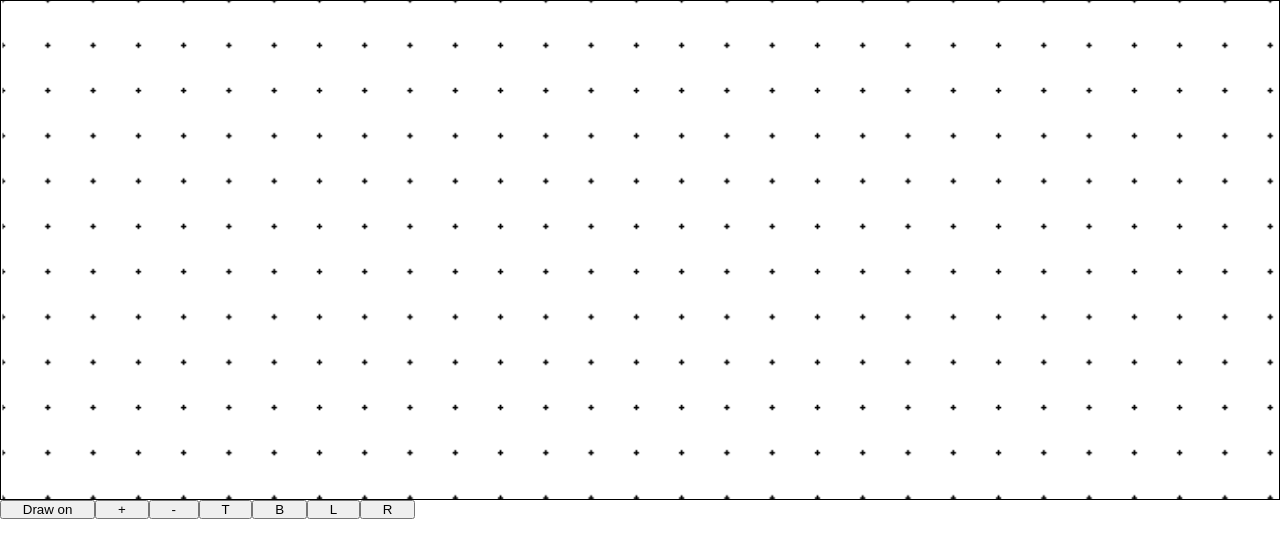
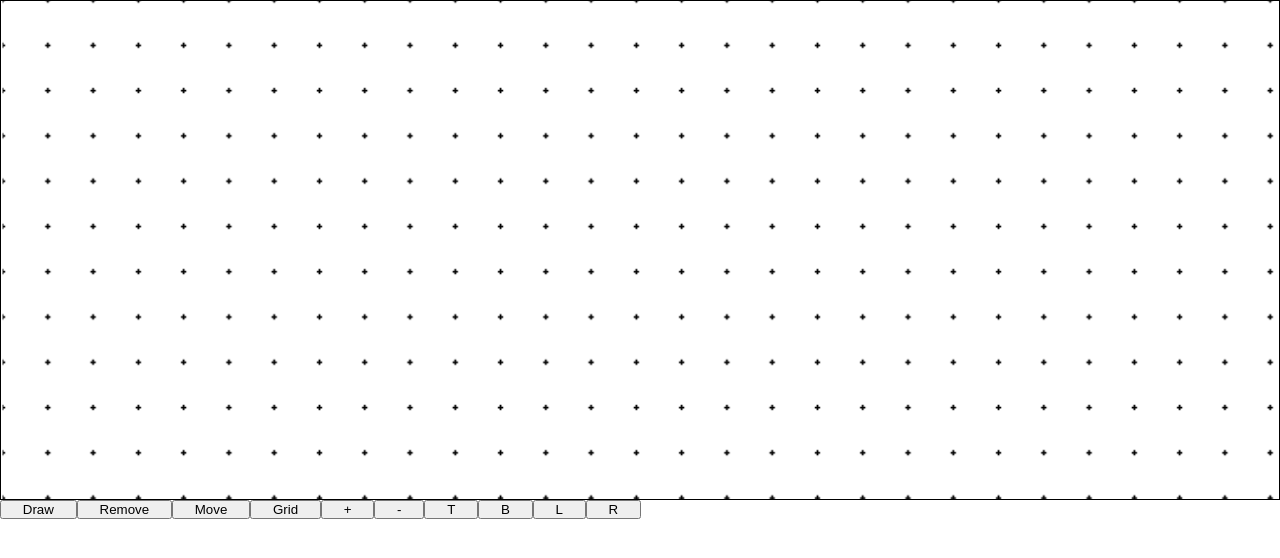
Before and after one commit to N6MCA51593/it-tasker, a React (Create React App) app in the folder client/: page / in a window 1280 px wide. Shown: the top 558 px of the page. Built offline with nearby package versions, Linux system fonts and the light colour scheme; the HTML template or start-up script is replaced by a standard one.

Commit message:
controls progress

```diff
--- /dev/null
+++ b/client/src/components/geometry/GeometryControls.js
@@ -0,0 +1,27 @@
+import React from 'react';
+
+const GeometryControls = ({
+  zoomIn,
+  zoomOut,
+  panH,
+  panV,
+  setMode,
+  toggleGrid
+}) => {
+  return (
+    <div className='geometry-controls'>
+      <button onClick={() => setMode('draw')}>Draw</button>
+      <button onClick={() => setMode('remove')}>Remove</button>
+      <button onClick={() => setMode('move')}>Move</button>
+      <button onClick={() => toggleGrid()}>Grid</button>
+      <button onClick={() => zoomIn()}> + </button>
+      <button onClick={() => zoomOut()}> - </button>
+      <button onClick={() => panV(-1)}> T </button>
+      <button onClick={() => panV()}> B </button>
+      <button onClick={() => panH(-1)}> L </button>
+      <button onClick={() => panH()}> R </button>
+    </div>
+  );
+};
+
+export default GeometryControls;
--- a/client/src/components/geometry/GeometryDrawing.js
+++ b/client/src/components/geometry/GeometryDrawing.js
@@ -1,19 +1,20 @@
 import React, { useRef, useState, Fragment } from 'react';
 import Wall from './Wall';
 import Grid from './Grid';
-//import Test from './Test';
+import GeometryControls from './GeometryControls';
 import useDimensions from './useDimensions';
 import useCoordinates from './useCoordinates';
 import useZoomAndPan from './useZoomAndPan';
+import useGrid from './useGrid';
 
 const GeometryDrawing = () => {
-  const isGrid = true;
-  const gridStep = 50;
   const [walls, setWalls] = useState([]);
   const [activeWall, setActiveWall] = useState(null);
+  //const [isActive, setIsActive] = useState(false);
   const [mode, setMode] = useState('draw');
   const ref = useRef();
   const { width, height } = useDimensions(ref);
+  const { isGrid, gridStep, toggleGrid } = useGrid();
   const {
     zoomLvl,
     zoomIn,
@@ -57,7 +58,7 @@ const GeometryDrawing = () => {
   };
 
   const handleMouseMove = e => {
-    if (mode === 'draw' && activeWall) {
+    if (activeWall) {
       //console.log(getRelCoord(e));
       setActiveWall({
         ...activeWall,
@@ -80,7 +81,28 @@ const GeometryDrawing = () => {
       } else {
         setWalls([...walls, { ...activeWall, x2: coords.x, y2: coords.y }]);
         setActiveWall(null);
-        setMode(null);
+      }
+    } else if (mode === 'remove') {
+      setWalls([
+        ...walls.filter(
+          el =>
+            el.x1 !== coords.x1 ||
+            el.x2 !== coords.x2 ||
+            el.y1 !== coords.y1 ||
+            el.y2 !== coords.y2
+        )
+      ]);
+    } else if (mode === 'move') {
+      if (activeWall) {
+        setWalls([...walls, { ...activeWall, x2: coords.x, y2: coords.y }]);
+        setActiveWall(null);
+      } else {
+        setActiveWall({
+          x1: coords.x,
+          y1: coords.y,
+          x2: getRelCoord(e).x,
+          y2: getRelCoord(e).y
+        });
       }
     }
   };
@@ -98,12 +120,14 @@ const GeometryDrawing = () => {
             height * zoomLvl
           }`}
         >
+          {isGrid && (
             <Grid
               panVLvl={panVLvl}
               panHLvl={panHLvl}
               width={width * zoomLvl}
               height={height * zoomLvl}
             />
+          )}
           {activeWall && <Wall {...activeWall} />}
           {walls.map((e, i) => (
             <Wall
@@ -116,13 +140,14 @@ const GeometryDrawing = () => {
           ))}
         </svg>
       </div>
-      <button onClick={() => setMode('draw')}>Draw on</button>
-      <button onClick={() => zoomIn()}> + </button>
-      <button onClick={() => zoomOut()}> - </button>
-      <button onClick={() => panV(-1)}> T </button>
-      <button onClick={() => panV()}> B </button>
-      <button onClick={() => panH(-1)}> L </button>
-      <button onClick={() => panH()}> R </button>
+      <GeometryControls
+        zoomIn={zoomIn}
+        zoomOut={zoomOut}
+        panH={panH}
+        panV={panV}
+        setMode={setMode}
+        toggleGrid={toggleGrid}
+      />
     </Fragment>
   );
 };
--- a/client/src/components/geometry/Wall.js
+++ b/client/src/components/geometry/Wall.js
@@ -4,17 +4,15 @@ import React, { memo } from 'react';
 const Wall = ({ x1, y1, x2, y2, handleWallClick, mode, getRelCoord }) => {
   const r = 5;
   return (
-    <g>
+    <g
+      onClick={handleWallClick && (e => handleWallClick(e, { x1, x2, y1, y2 }))}
+    >
       <circle
         cx={x1}
         cy={y1}
         r={r}
         fill='black'
-        onClick={
-          mode === 'draw'
-            ? e => handleWallClick(e, { x: x1, y: y1 })
-            : undefined
-        }
+        onClick={handleWallClick && (e => handleWallClick(e, { x: x1, y: y1 }))}
       />
       <line
         x1={x1}
@@ -23,20 +21,14 @@ const Wall = ({ x1, y1, x2, y2, handleWallClick, mode, getRelCoord }) => {
         y2={y2}
         strokeWidth='4'
         stroke='black'
-        onClick={
-          mode === 'draw' ? e => handleWallClick(e, getRelCoord(e)) : undefined
-        }
+        onClick={handleWallClick && (e => handleWallClick(e, getRelCoord(e)))}
       />
       <circle
         cx={x2}
         cy={y2}
         r={r}
         fill='black'
-        onClick={
-          mode === 'draw'
-            ? e => handleWallClick(e, { x: x2, y: y2 })
-            : undefined
-        }
+        onClick={handleWallClick && (e => handleWallClick(e, { x: x2, y: y2 }))}
       />
     </g>
   );
--- /dev/null
+++ b/client/src/components/geometry/useGrid.js
@@ -0,0 +1,13 @@
+import { useState } from 'react';
+
+const useGrid = () => {
+  const gridStep = 50;
+  const [isGrid, setIsGrid] = useState(true);
+  const toggleGrid = () => {
+    setIsGrid(!isGrid);
+  };
+
+  return { isGrid, gridStep, toggleGrid };
+};
+
+export default useGrid;
```
Also changed, not shown: client/src/components/layout/GeometryControls.js (deleted, +0 -7 lines). Lines whose indentation alone changed are shown as unchanged.
